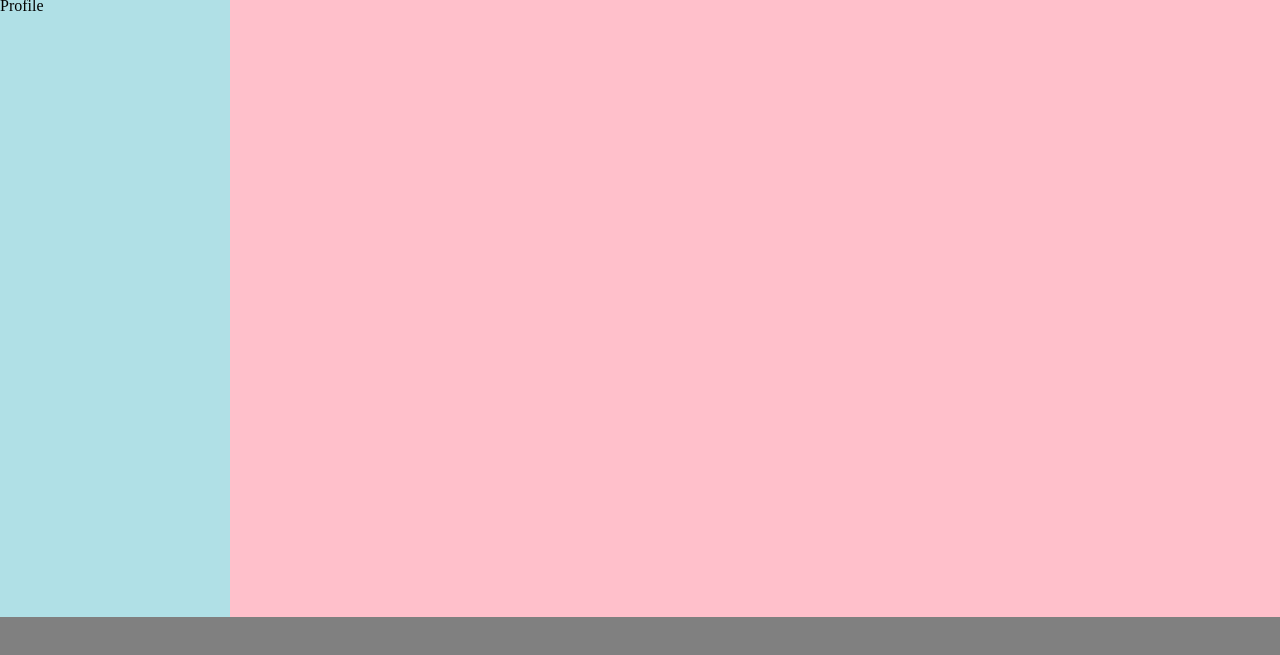
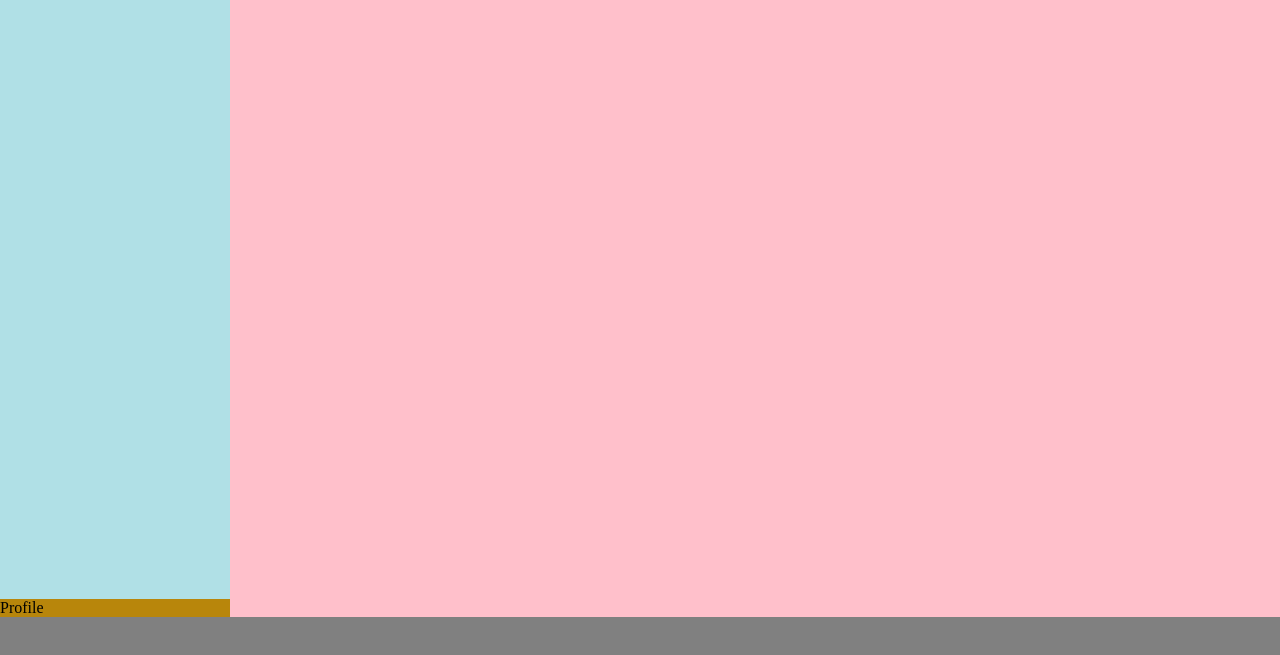
Before and after one commit to tntboolean89/html-css-spotifyweb, a plain HTML site: page index.html in a window 1280 px wide. Shown: the part 93-748 px from the top of the page. Drawn offline with Linux system fonts and the light colour scheme.

Commit message:
section profile: behavior

```diff
--- a/css/style.css
+++ b/css/style.css
@@ -21,6 +21,10 @@ Common
 
 .flex {
     display: flex;
+}
+
+.flex-dir-column {
+    flex-direction: column;
 }
 
 
@@ -66,7 +70,8 @@ aside .playlist {
     display:none;
 }
 aside .profile {
-
+    background-color: darkgoldenrod;
+    margin-top: auto;
 }
 
 
--- a/index.html
+++ b/index.html
@@ -11,7 +11,7 @@
     <!-- main -->
     <main class="flex">
         <!-- aside -->
-        <aside>
+        <aside class="flex flex-dir-column">
             <div class="logo">
                 <div class="small">LogoS</div>
                 <div class="big">LogoB</div>
```
